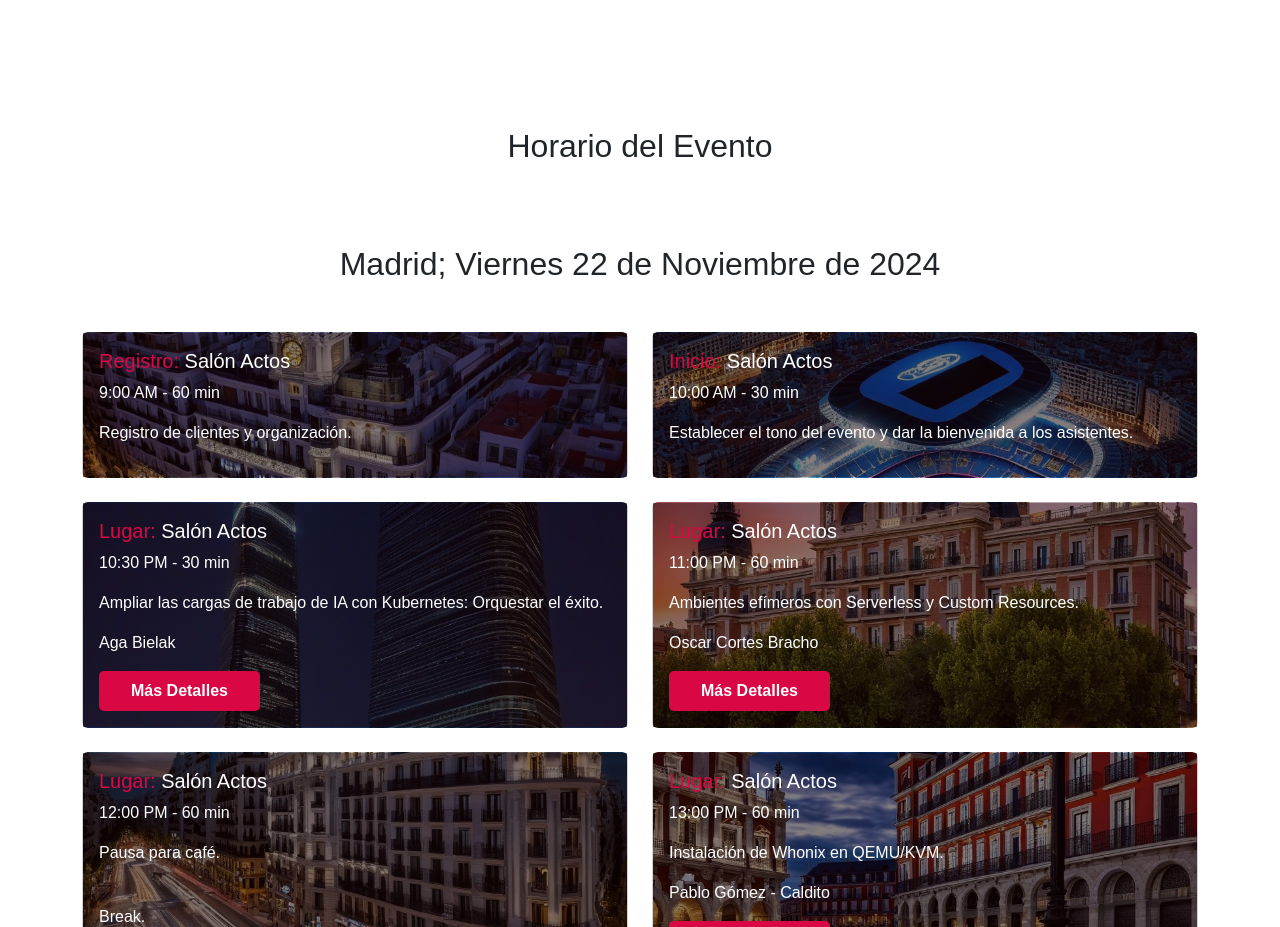
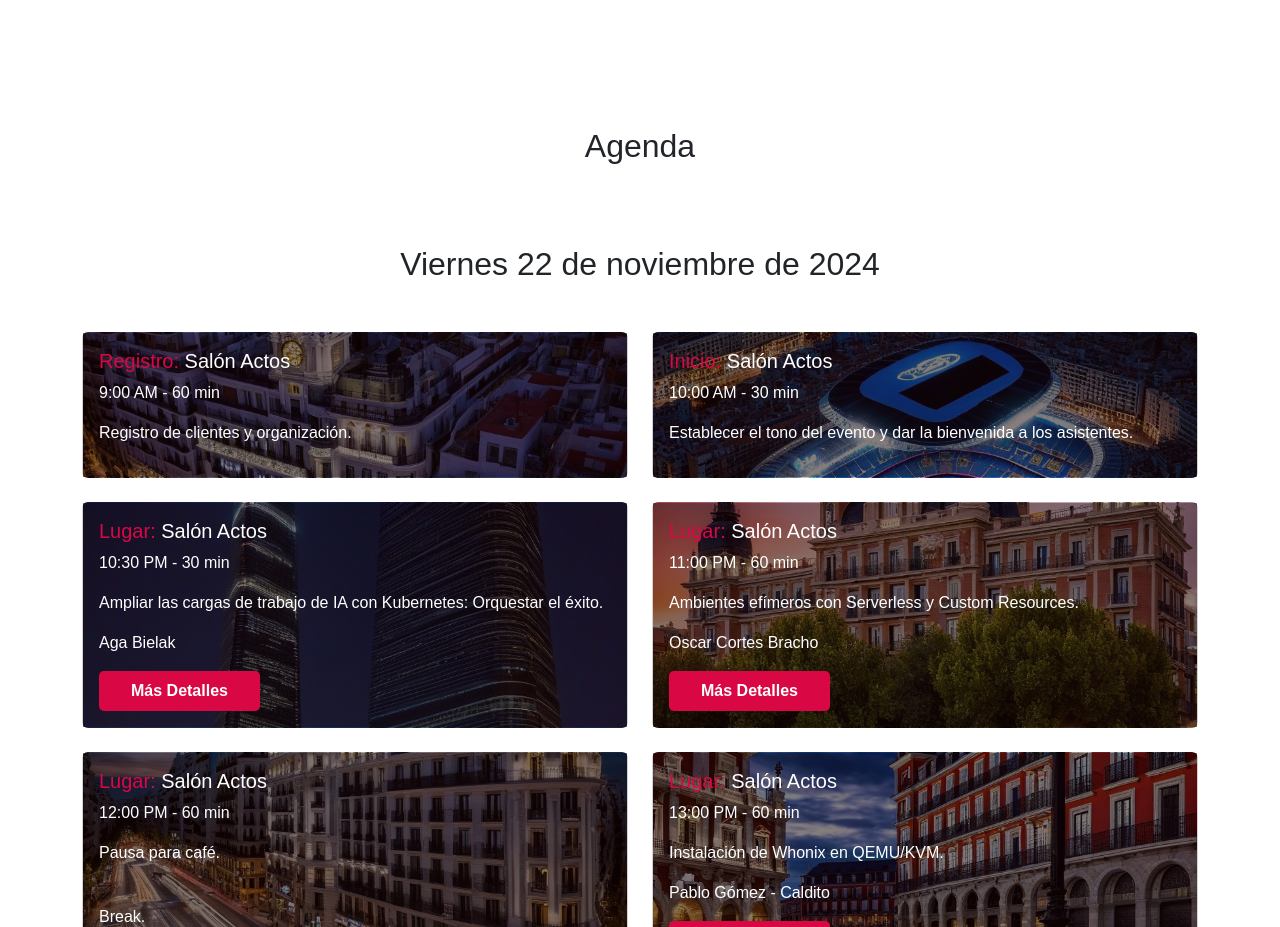
Before and after one commit to arencibiafrancisco/xopsmainpage-react, a React (Vite) app: page / in a window 1280 px wide. Shown: the part 2380-3307 px from the top of the page. Built offline with nearby package versions, Linux system fonts and the light colour scheme.

Commit message:
Update EventSchedule.jsx

```diff
--- a/src/componenets/EventSchedule.jsx
+++ b/src/componenets/EventSchedule.jsx
@@ -42,8 +42,8 @@ const EventSchedule = () => {
 
       <AnimationWrapper animation="fade-up" duration={1500}>
 
-      <h2 className="text-center margin-top">Horario del Evento</h2>
-      <h2 className="text-center margin-top">Madrid; Viernes 22 de Noviembre de 2024</h2>
+      <h2 className="text-center margin-top">Agenda</h2>
+      <h2 className="text-center margin-top">Viernes 22 de noviembre de 2024</h2>
       <div className="container mt-5">
         <div className="row">
 
```
